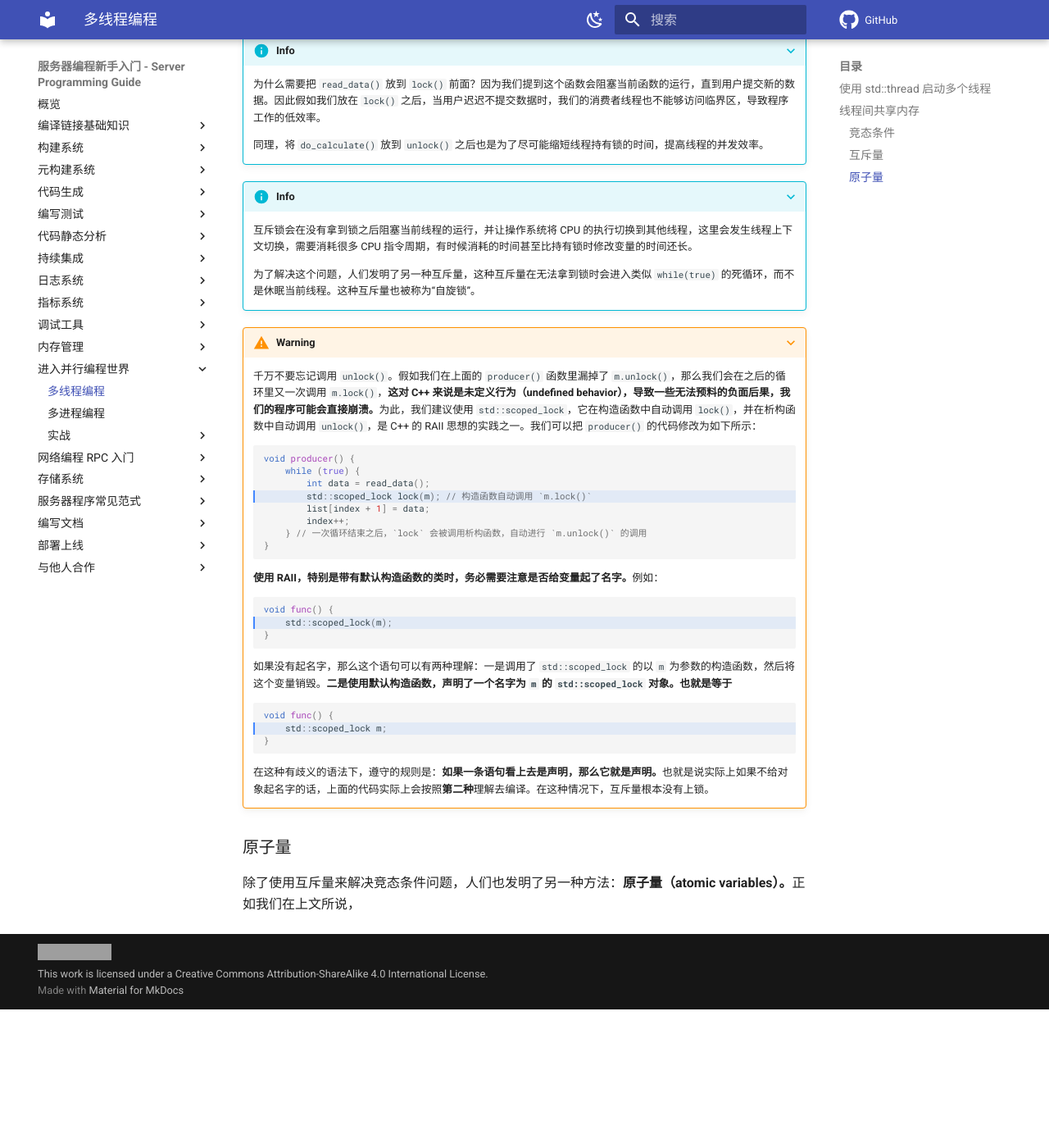
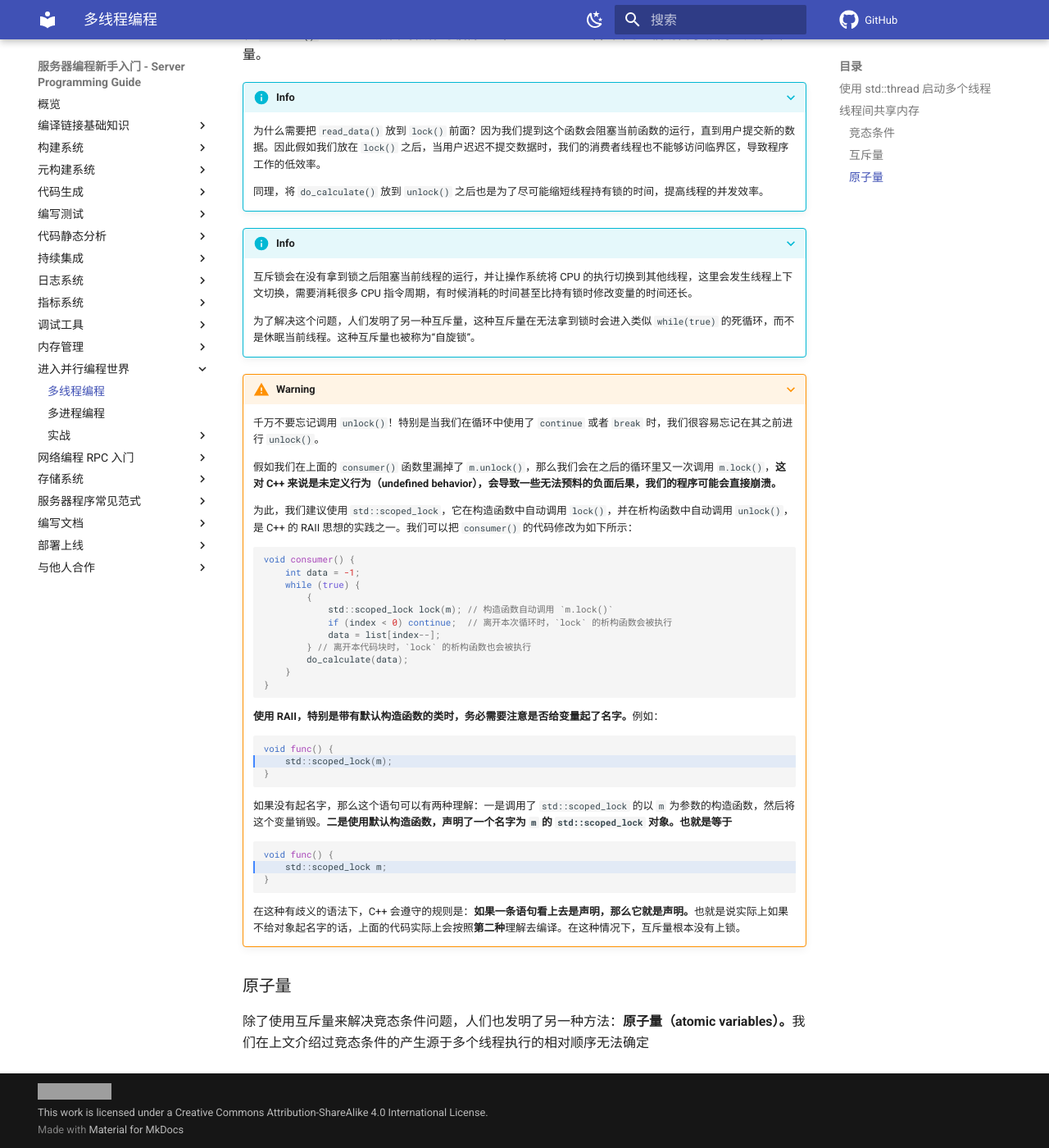
Before and after one commit to howardlau1999/server-programming-guide, an MkDocs documentation site: the page built from docs/parallel/multi-threading.md, in a window 1280 px wide and 1400 px high, scrolled down 4308 px. Shown: the whole window at 82% size. Built offline with MkDocs 1.6.1 and Material for MkDocs 9.7.7, drawn with Linux system fonts in a browser that asks for light colours; emoji names are drawn with the system emoji font; comment, search, counter and statistics services are not loaded; before the commit the page ends 5539 px from its top, so only the background shows below that; some of the changed text lies outside the part shown; grey boxes are pictures that could not be loaded.

Commit message:
more for multi-threading

````diff
--- a/docs/parallel/multi-threading.md
+++ b/docs/parallel/multi-threading.md
@@ -137,9 +137,9 @@ terminate called without an active exception
 
 === "with_mutex.cpp"
 
-    ```cpp hl_lines="9 12 18 21"
-    int list[100];  // 用来存储用户输入的数据，每一份数据用 int 表示
-    int index = -1; // 用 index 指向当前还没有被处理的数据
+    ```cpp hl_lines="9 12 18 20 24"
+    int list[100];  // 用来存储用户输入的数据，每一份数据用 `int` 表示
+    int index = -1; // 用 `index` 指向当前还没有被处理的数据
     std::mutex m;
 
     void producer() {
@@ -156,10 +156,13 @@ terminate called without an active exception
     void consumer() {
         while (true) {
             m.lock();
-            if (index < 0) continue; // 没有新数据时直接跳过本次循环
+            if (index < 0) {
+                m.unlock(); // 在使用 `continue` 和 `break` 语句时非常容易忘记进行 `unlock()`
+                continue;   // 没有新数据时直接跳过本次循环
+            }
             int data = list[index--];
             m.unlock();
-            // 下面复杂的计算不需要访问 list 和 index
+            // 下面复杂的计算不需要访问 `index`
             // 因此不会出现竞态条件
             do_calculate(data);
         }
@@ -181,16 +184,23 @@ terminate called without an active exception
     为了解决这个问题，人们发明了另一种互斥量，这种互斥量在无法拿到锁时会进入类似 `while(true)` 的死循环，而不是休眠当前线程。这种互斥量也被称为“自旋锁”。
 
 ???+warning
-    千万不要忘记调用 `unlock()`。假如我们在上面的 `producer()` 函数里漏掉了 `m.unlock()`，那么我们会在之后的循环里又一次调用 `m.lock()`，**这对 C++ 来说是未定义行为（undefined behavior），导致一些无法预料的负面后果，我们的程序可能会直接崩溃。**为此，我们建议使用 `std::scoped_lock`，它在构造函数中自动调用 `lock()`，并在析构函数中自动调用 `unlock()`，是 C++ 的 RAII 思想的实践之一。我们可以把 `producer()` 的代码修改为如下所示：
+    千万不要忘记调用 `unlock()`！特别是当我们在循环中使用了 `continue` 或者 `break` 时，我们很容易忘记在其之前进行 `unlock()`。
 
-    ```cpp hl_lines="4"
-    void producer() {
+    假如我们在上面的 `consumer()` 函数里漏掉了 `m.unlock()`，那么我们会在之后的循环里又一次调用 `m.lock()`，**这对 C++ 来说是未定义行为（undefined behavior），会导致一些无法预料的负面后果，我们的程序可能会直接崩溃。**
+
+    为此，我们建议使用 `std::scoped_lock`，它在构造函数中自动调用 `lock()`，并在析构函数中自动调用 `unlock()`，是 C++ 的 RAII 思想的实践之一。我们可以把 `consumer()` 的代码修改为如下所示：
+
+    ```cpp hl_lines="55555"
+    void consumer() {
+        int data = -1;
         while (true) {
-            int data = read_data();
-            std::scoped_lock lock(m); // 构造函数自动调用 `m.lock()`
-            list[index + 1] = data;
-            index++;
-        } // 一次循环结束之后，`lock` 会被调用析构函数，自动进行 `m.unlock()` 的调用
+            {
+                std::scoped_lock lock(m); // 构造函数自动调用 `m.lock()`
+                if (index < 0) continue;  // 离开本次循环时，`lock` 的析构函数会被执行
+                data = list[index--];
+            } // 离开本代码块时，`lock` 的析构函数也会被执行
+            do_calculate(data);
+        }
     }
     ```
 
@@ -210,9 +220,9 @@ terminate called without an active exception
     }
     ```
 
-    在这种有歧义的语法下，遵守的规则是：**如果一条语句看上去是声明，那么它就是声明。**也就是说实际上如果不给对象起名字的话，上面的代码实际上会按照**第二种**理解去编译。在这种情况下，互斥量根本没有上锁。
+    在这种有歧义的语法下，C++ 会遵守的规则是：**如果一条语句看上去是声明，那么它就是声明。**也就是说实际上如果不给对象起名字的话，上面的代码实际上会按照**第二种**理解去编译。在这种情况下，互斥量根本没有上锁。
 
 
 ### 原子量
 
-除了使用互斥量来解决竞态条件问题，人们也发明了另一种方法：**原子量（atomic variables）。**正如我们在上文所说，
+除了使用互斥量来解决竞态条件问题，人们也发明了另一种方法：**原子量（atomic variables）。**我们在上文介绍过竞态条件的产生源于多个线程执行的相对顺序无法确定
````
